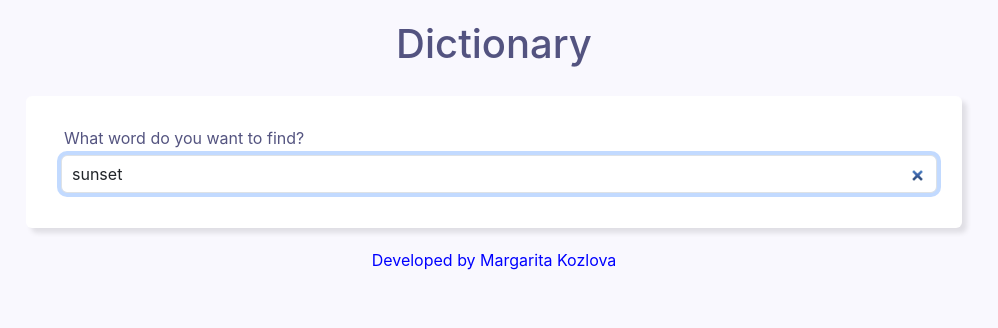
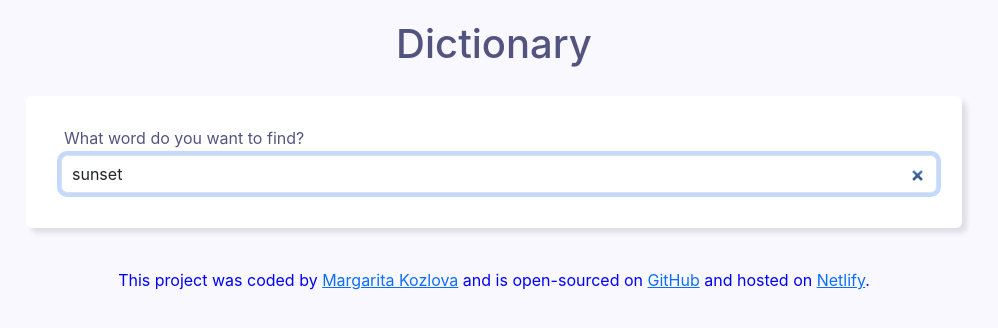
Before and after one commit to MargaritaKremen/dictionary-project, a React (Create React App) app: page / in a window 1280 px wide. Shown: the top 328 px of the page, without its empty margins (146-1144 px from the left). Built offline with nearby package versions, Linux system fonts and the light colour scheme; no server answers.

Commit message:
developed by...

```diff
--- a/src/App.css
+++ b/src/App.css
@@ -5,6 +5,7 @@ h1{
 footer{
   color: blue;
   text-align: center;
+  margin: 20px;
 }
 .App{
   max-width: 960px;
--- a/src/App.js
+++ b/src/App.js
@@ -11,7 +11,32 @@ export default function App() {
         </main>
       </header>
       <footer>
-        Developed by Margarita Kozlova
+      This project was coded by{" "}
+        <a
+          href="https://linkedin.com/in/margarita-kozlova"
+          target="_blank"
+          rel="noreferrer"
+        >
+         Margarita Kozlova
+        </a>{" "}
+        and is open-sourced on{" "}
+        <a
+          href="https://github.com/MargaritaKremen/dictionary-project"
+          target="_blank"
+          rel="noreferrer"
+        >
+          GitHub
+        </a>{" "}
+        and hosted on{" "}
+        <a
+          href="https://elegant-valkyrie-a26e75.netlify.app/"
+          target="_blank"
+          rel="noreferrer"
+        >
+          Netlify
+        </a>
+        .
+
         </footer>
     </div>
   );
```
